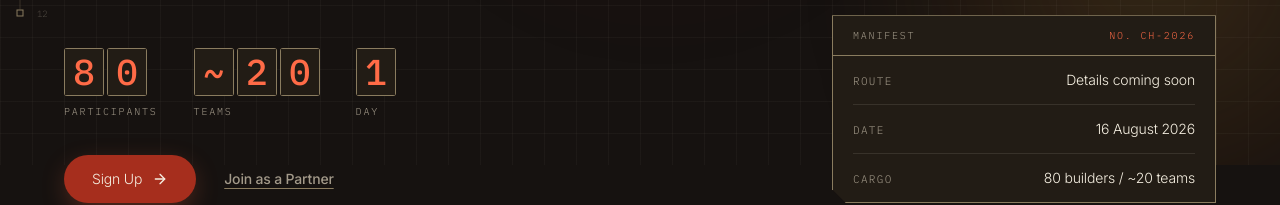
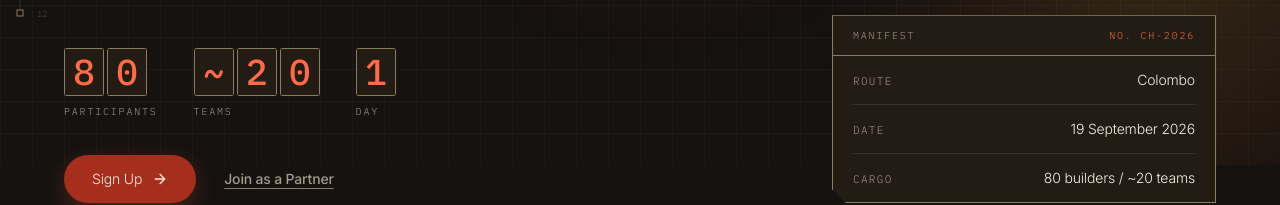
Before and after one commit to sharu28/cloudhack-public-site, a Next.js app: page / in a window 1280 px wide. Shown: the part 635-840 px from the top of the page. Built offline with nearby package versions, Linux system fonts and the light colour scheme.

Commit message:
Update CloudHack event date to September 19

```diff
--- a/components/sections/Hero.tsx
+++ b/components/sections/Hero.tsx
@@ -98,7 +98,7 @@ export function Hero() {
  */
 function ManifestDataPlate() {
   const { venue, details, hero } = site;
-  const when = details.essentials.find((e) => e.icon === "calendar")?.value ?? "16 August 2026";
+  const when = details.essentials.find((e) => e.icon === "calendar")?.value ?? "19 September 2026";
 
   const fields: Array<{ label: string; value: string }> = [
     { label: "Route", value: `${venue.city}` },
--- a/components/sections/Venue.tsx
+++ b/components/sections/Venue.tsx
@@ -55,7 +55,7 @@ export function Venue() {
                   <Crosshair className="size-4 text-stamp" strokeWidth={1.5} aria-hidden="true" />
                   Location signal
                 </span>
-                <span>Location / TBA</span>
+                <span>Location / Confirmed</span>
               </div>
 
               <div className="self-center text-center">
@@ -91,7 +91,7 @@ export function Venue() {
             <div>
               <p className="flex items-center gap-2 font-mono text-xs uppercase tracking-[0.18em] text-ink-2">
                 <MapPin className="size-4 text-stamp" strokeWidth={2} aria-hidden="true" />
-                Venue status
+                Confirmed venue
               </p>
               <h3 className="mt-4 text-2xl font-extralight tracking-[-0.01em] text-ink sm:text-3xl">
                 {venue.name}
--- a/content/site.ts
+++ b/content/site.ts
@@ -17,7 +17,7 @@ export const site = {
 
   // Event timing. Single source of truth for the countdown timer and sticky CTA.
   event: {
-    startISO: "2026-08-16T09:00:00+05:30",
+    startISO: "2026-09-19T09:00:00+05:30",
     countdownLabel: "Kickoff in",
   },
 
@@ -107,19 +107,19 @@ export const site = {
   // ── Event details ──────────────────────────────────────────────────────────
   details: {
     heading: "Event details",
-    notice: "Venue to be announced.",
+    notice: "Saturday 19 September at ESOFT Metro Campus.",
     essentials: [
       {
         icon: "calendar",
         label: "When",
-        value: "16 August 2026",
-        note: "Sunday · save the date",
+        value: "19 September 2026",
+        note: "Saturday · confirmed",
       },
       {
         icon: "pin",
         label: "Venue",
-        value: "To be announced",
-        note: "Details coming soon",
+        value: "ESOFT Metro Campus",
+        note: "Colombo",
       },
       {
         icon: "clock",
@@ -174,10 +174,10 @@ export const site = {
   //  full address) once the exact building/hall is confirmed.
   venue: {
     heading: "The venue",
-    intro: "The CloudHack 2026 venue will be announced soon.",
-    name: "To be announced",
-    city: "Details coming soon",
-    mapQuery: "",
+    intro: "CloudHack 2026 takes place at ESOFT Metro Campus on Saturday 19 September.",
+    name: "ESOFT Metro Campus",
+    city: "Colombo",
+    mapQuery: "ESOFT Metro Campus, Colombo",
     notes: [
       {
         title: "Doors open 08:30",
@@ -185,7 +185,7 @@ export const site = {
       },
       {
         title: "What to bring",
-        body: "Laptop, charger, and whatever you build best with. WiFi and power will be available.",
+        body: "Laptop, charger, and whatever you build best with. Reliable WiFi and laptop power are required in the venue selection.",
       },
       {
         title: "Getting there",
@@ -218,7 +218,7 @@ export const site = {
   schedule: {
     heading: "Run of day",
     intro:
-      "One day, morning brief to evening demos. Here's how Sunday 16 August plays out.",
+      "One day, morning brief to evening demos. Here's how Saturday 19 September will run.",
     note: "Times are provisional and may shift slightly on the day.",
     items: [
       {
@@ -398,8 +398,8 @@ export const site = {
   //  the full sponsorship pricing table inside the participant funnel.
   partnersTeaser: {
     eyebrow: "Partnerships",
-    heading: "Set a real problem. Meet the builders.",
-    body: "Sponsor tracks, judging seats and recruiting access are open - full tiers and contribution levels live on the partnership page.",
+    heading: "The exclusive title partnership is open.",
+    body: "One title slot, sponsor tracks, judging seats and recruiting access are open - full tiers and contribution levels live on the partnership page.",
     ctaLabel: "View partnership tiers",
     ctaHref: "/partners",
   },
@@ -471,7 +471,7 @@ export const site = {
   sponsors: {
     heading: "Sponsors",
     intro: "Made possible by our incredible partners.",
-    pending: "Full sponsor line-up to be announced.",
+    pending: "The exclusive title partnership and supporting partner slots are open.",
     logos: [] as Array<{
       name: string;
       tier: string;
@@ -550,8 +550,8 @@ export const site = {
       {
         q: "When and where exactly is the event?",
         a:
-          "CloudHack 2026 takes place on 16 August 2026. The venue will be " +
-          "announced soon, so register and we'll send you the details first.",
+          "CloudHack 2026 takes place on Saturday 19 September 2026 at " +
+          "ESOFT Metro Campus in Colombo.",
       },
     ],
   },
@@ -621,7 +621,7 @@ export const site = {
     externalLabel: "Visit Convoy Tech",
     externalHref: "https://convoy-tech.com",
     workshop:
-      "An in-person Convoy Cloud workshop is planned for Sunday 2 August 2026, two weeks ahead of CloudHack. Final time and location will be shared with confirmed participants through email and WhatsApp.",
+      "An in-person Convoy Cloud workshop will be scheduled ahead of CloudHack. Timing and location will be shared with confirmed participants through email and WhatsApp.",
     steps: [
       {
         label: "Workshop",
```
